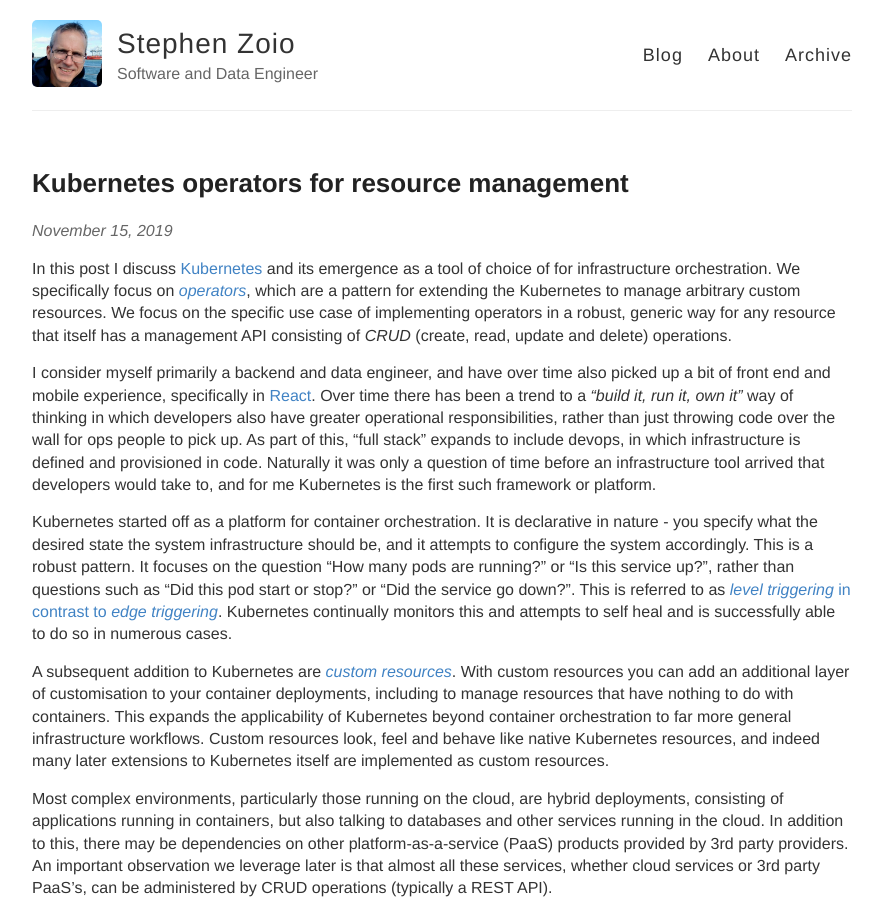
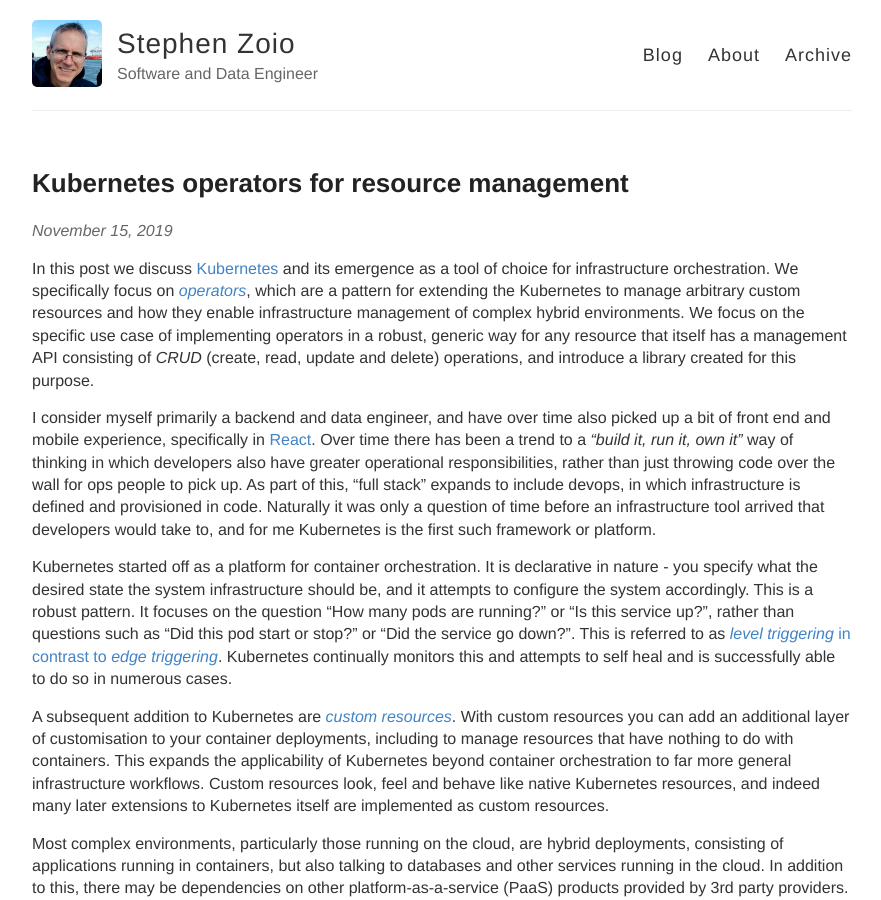
Before and after one commit to szoio/szoio.github.io, a Jekyll site: the page built from _posts/2019-11-15-kubernetes-operators.md, in a window 1280 px wide and 900 px high. Shown: the whole window, without its empty margins (198-1079 px from the left). Built offline with Jekyll 4.4.1, drawn with Linux system fonts in a browser that asks for light colours; comment, search, counter and statistics services are not loaded.

Commit message:
another update

```diff
--- a/_posts/2019-11-15-kubernetes-operators.md
+++ b/_posts/2019-11-15-kubernetes-operators.md
@@ -5,9 +5,11 @@ title: Kubernetes operators for resource management
 date: 2019-11-15
 ---
 
-In this post I discuss [Kubernetes](https://kubernetes.io/) and its emergence as a tool of choice of for infrastructure orchestration. We specifically focus on
-[*operators*](https://coreos.com/blog/introducing-operators.html), which are a pattern for extending the Kubernetes to manage arbitrary custom resources. We focus on the specific use case
-of implementing operators in a robust, generic way for any resource that itself has a management API consisting of *CRUD* (create, read, update and delete) operations.
+In this post we discuss [Kubernetes](https://kubernetes.io/) and its emergence as a tool of choice for infrastructure orchestration. We specifically focus on
+[*operators*](https://coreos.com/blog/introducing-operators.html), which are a pattern for extending the Kubernetes to manage arbitrary custom resources
+and how they enable infrastructure management of complex hybrid environments. We focus on the specific use case
+of implementing operators in a robust, generic way for any resource that itself has a management API consisting
+of *CRUD* (create, read, update and delete) operations, and introduce a library created for this purpose.
 
 I consider myself primarily a backend and data engineer, and have over time also picked up a bit of front end and mobile experience, specifically in [React](https://www.stephenzoio.com/react-and-higher-order-components/).
 Over time there has been a trend to a *"build it, run it, own it"* way of thinking in which developers also have greater operational
```
